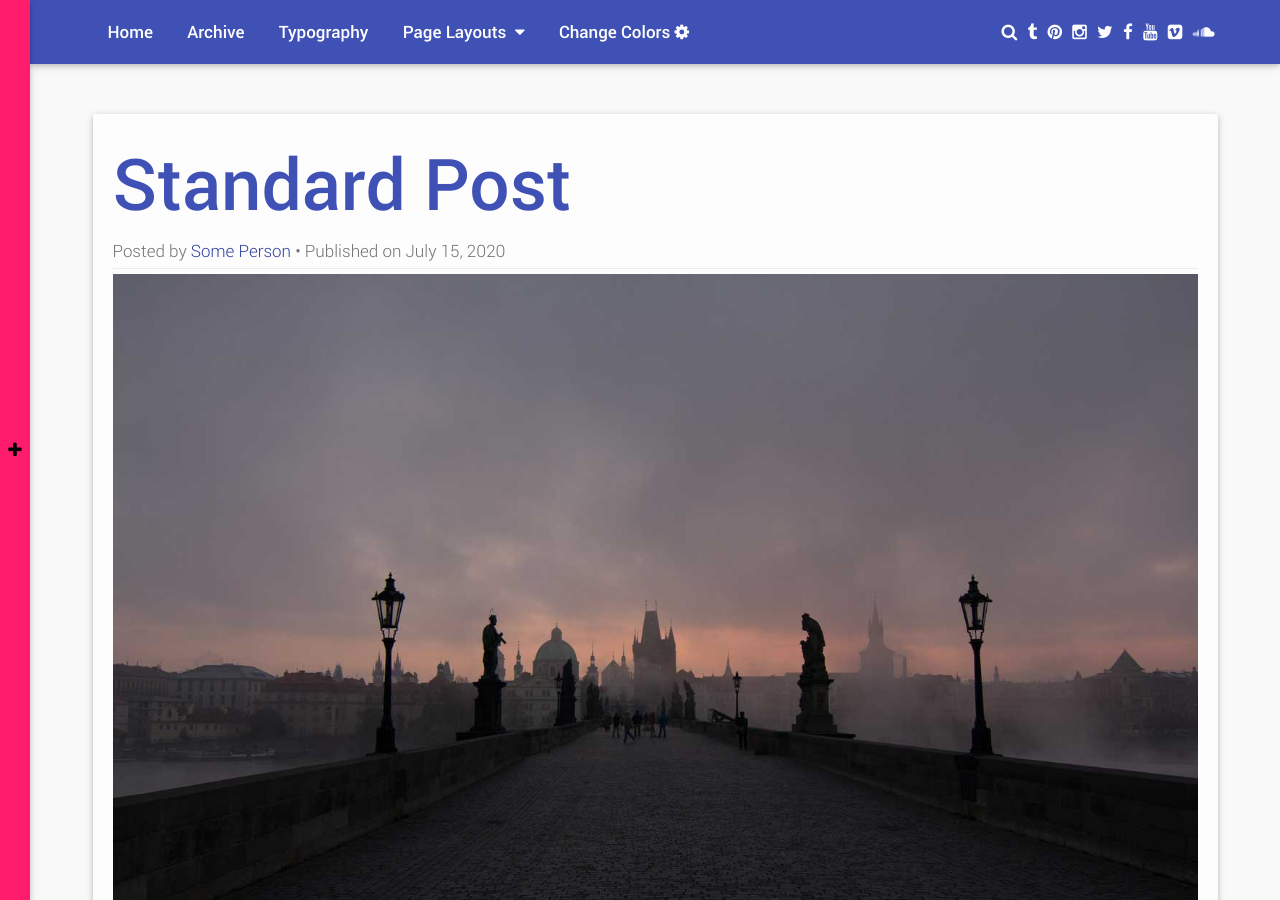
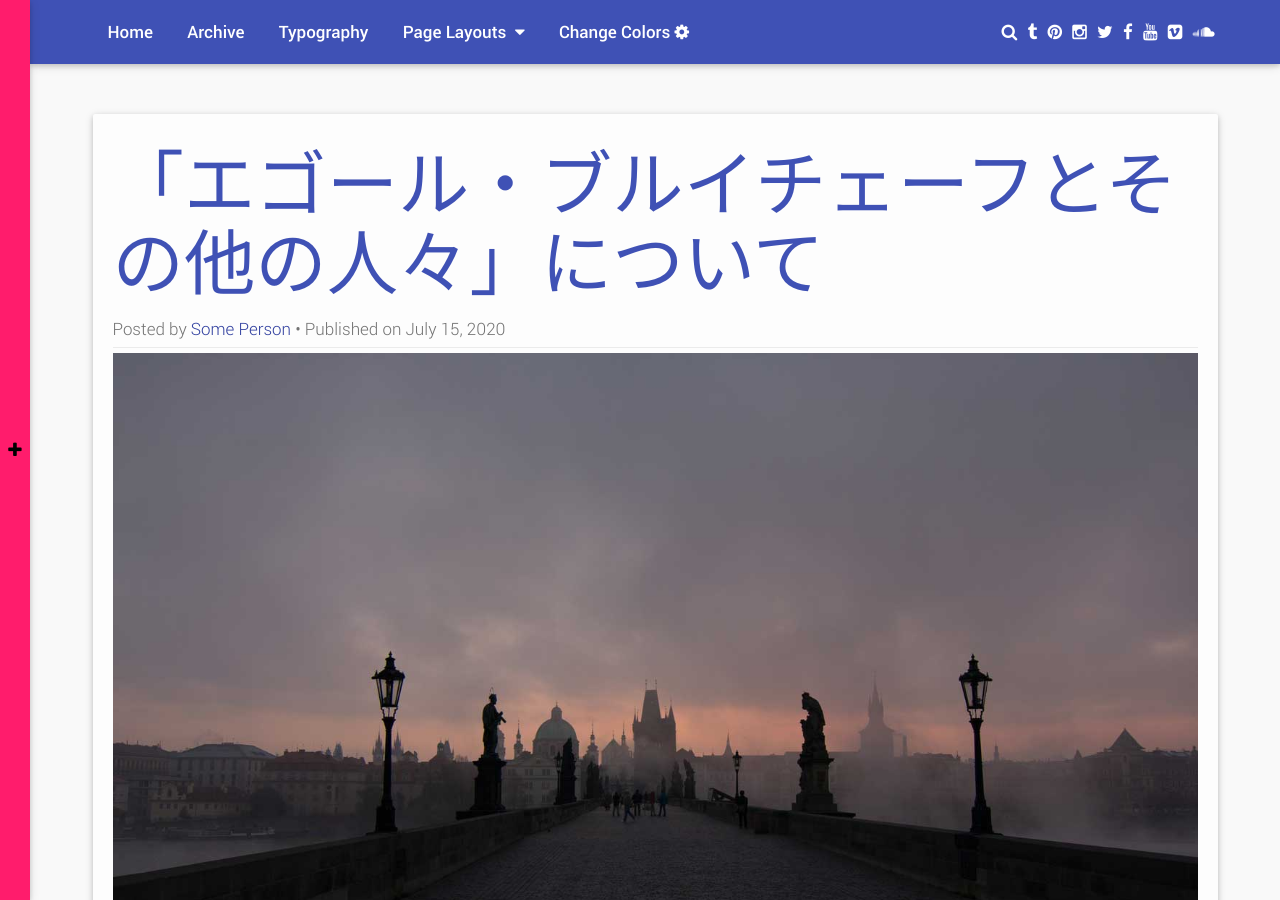
Before and after one commit to paraViewY/site, a Jekyll site: the page built from _posts/2020-07-15-yegor_bulychov_and_others.md, in a window 1280 px wide and 900 px high. Built offline with Jekyll 4.4.1, drawn with Linux system fonts in a browser that asks for light colours.

Commit message:
Update 2020-07-15-yegor_bulychov_and_others.md

```diff
--- a/_posts/2020-07-15-yegor_bulychov_and_others.md
+++ b/_posts/2020-07-15-yegor_bulychov_and_others.md
@@ -1,6 +1,6 @@
 ---
 author: someone
-title: Standard Post
+title: 「エゴール・ブルイチェーフとその他の人々」について
 featimg: 1.jpg
 tags: [text]
 category: [standard]
```
